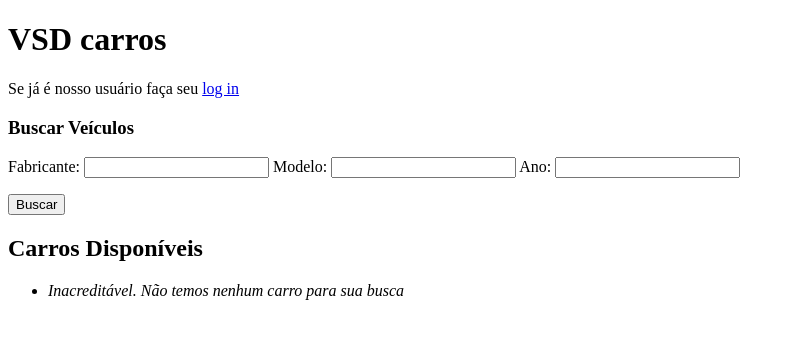
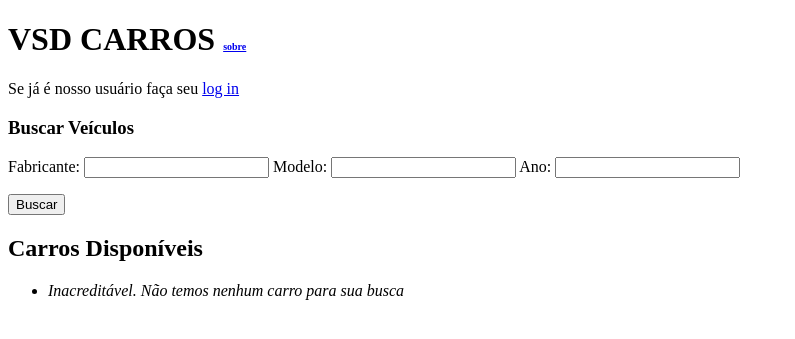
Before and after one commit to icecol/earth, a Flask app: page / in a window 1280 px wide. Shown: the top 339 px of the page, without its empty margins (0-795 px from the left). Run offline with Flask 2, Linux system fonts and the light colour scheme; data that the repository does not hold is empty.

Commit message:
Adicionado link sobre para codigo github

```diff
--- a/vsdcar/templates/layout.html
+++ b/vsdcar/templates/layout.html
@@ -1,8 +1,8 @@
 <!doctype html>
-<title>VSD carros</title>
+<title>VSD CARROS</title>
 
 <div class=page>
-  <h1>VSD carros</h1>
+  <h1>VSD CARROS  <font size=1><a href="https://github.com/icecol/earth" target="_blank">sobre</a></font></h1>
 
   <div class=metanav>
   {% if not session.logged_in %}
```
Also changed, not shown: 1 other file.
